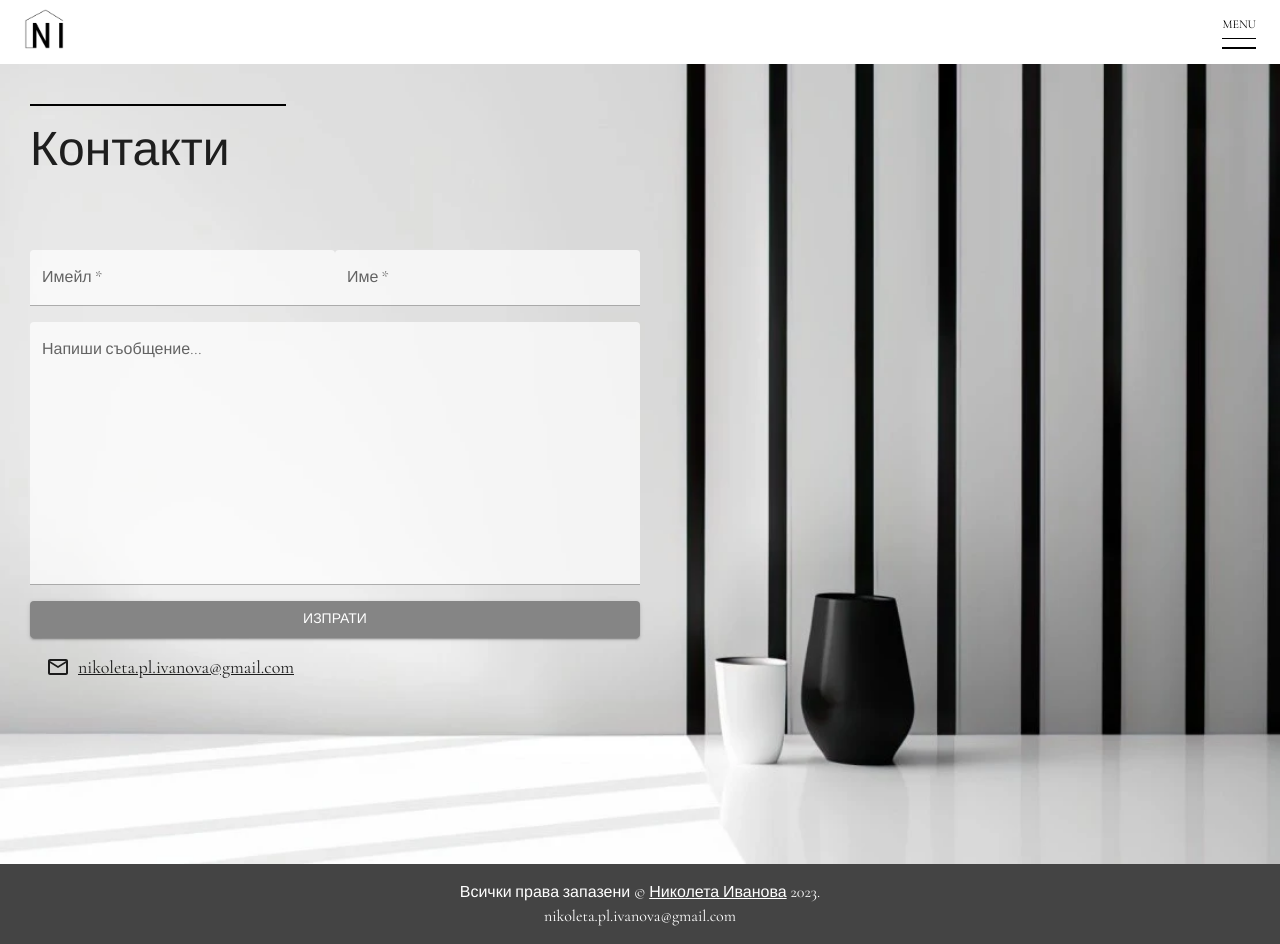
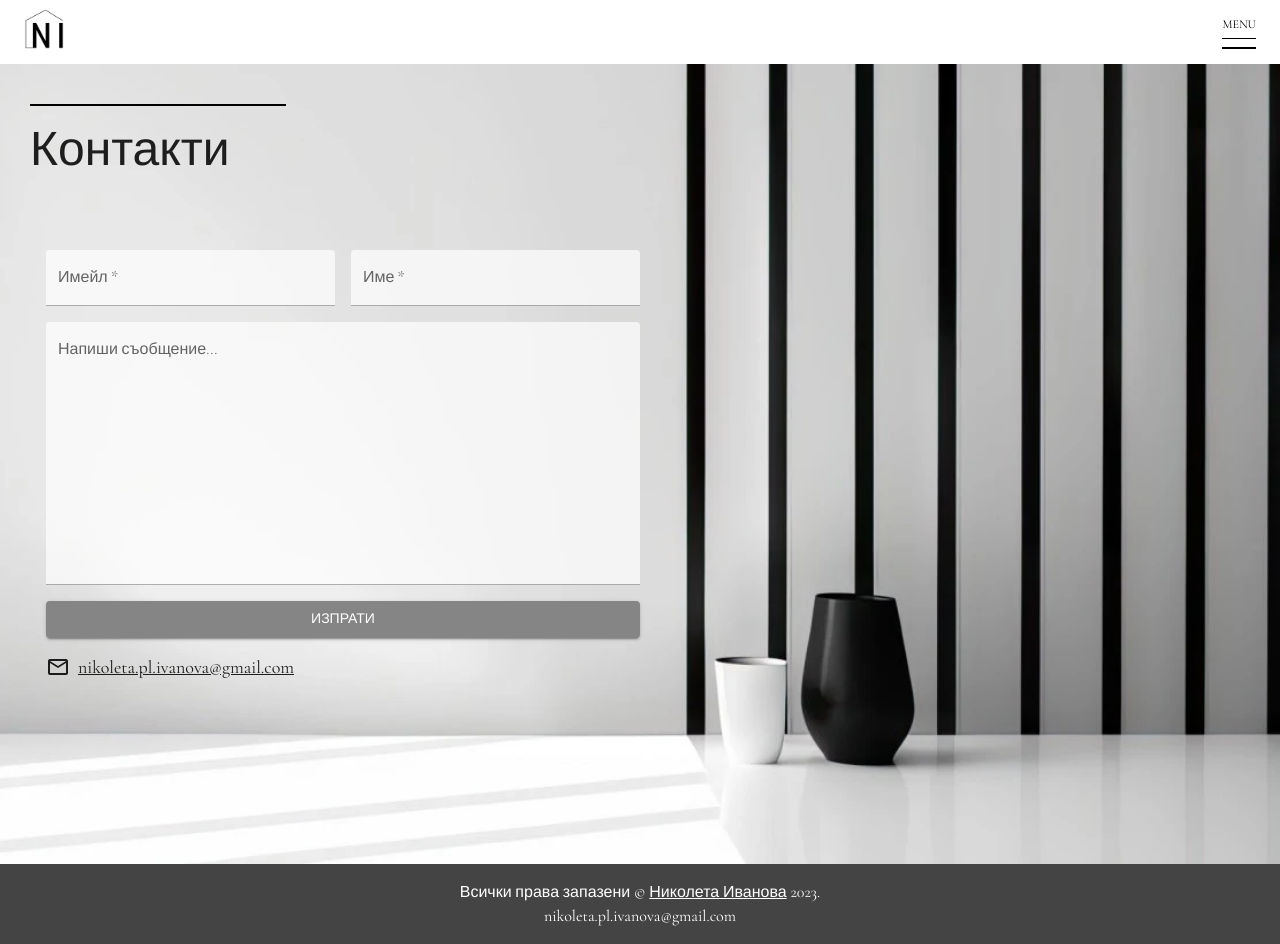
Before and after one commit to borisgarkov/arch_portfolio, a Next.js app: page /contacts in a window 1280 px wide. Built offline with nearby package versions, Linux system fonts and the light colour scheme.

Commit message:
fixing textfield issue on contacts page

```diff
--- a/pages/contacts.js
+++ b/pages/contacts.js
@@ -32,7 +32,7 @@ const muiFilledInputStyle = {
 };
 
 const gridItemsStyle = {
-    paddingLeft: '0 !important'
+    paddingLeft: { xs: '0 !important', lg: '16px !important' },
 }
 
 export default function Contacts() {
```
